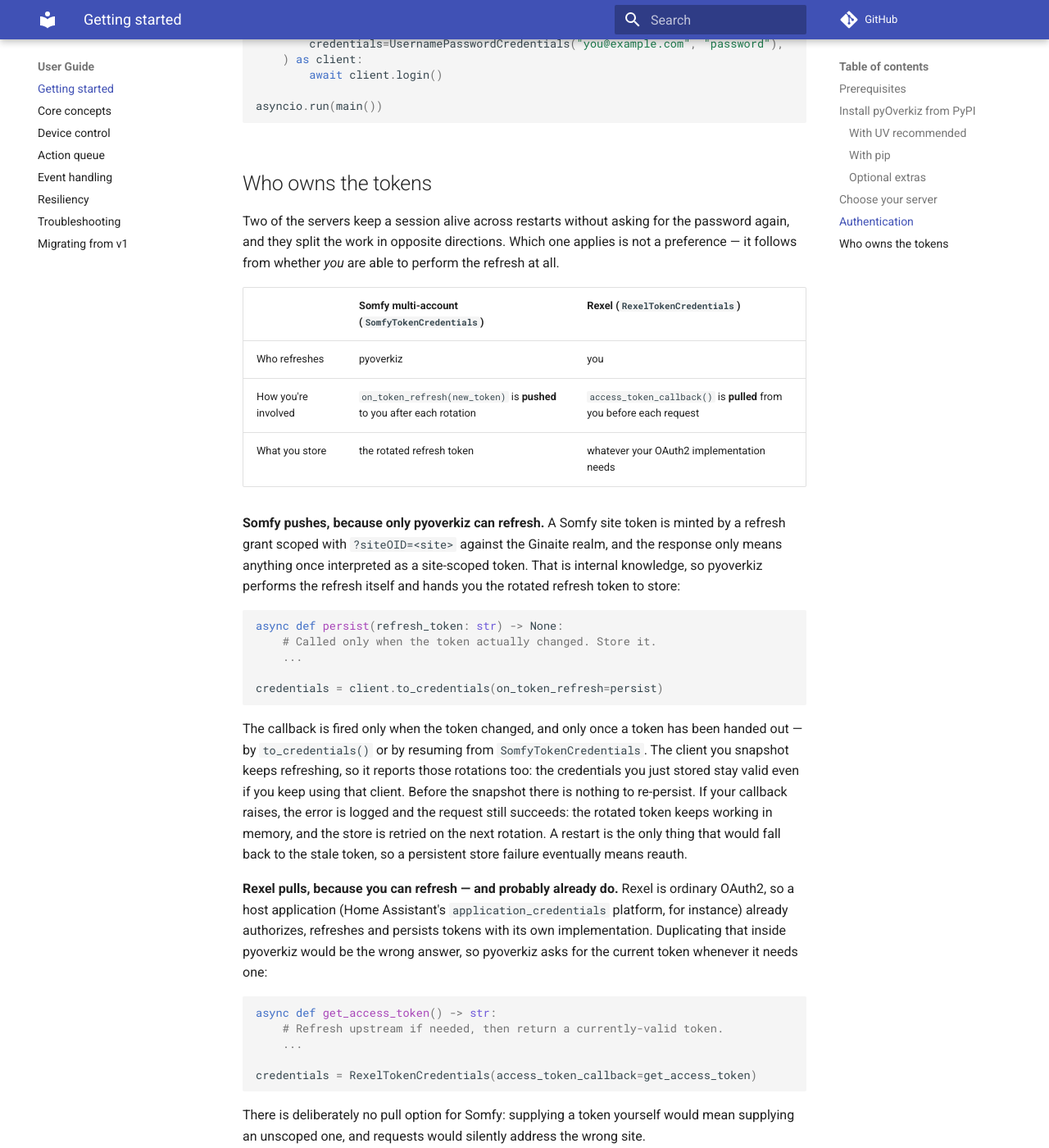
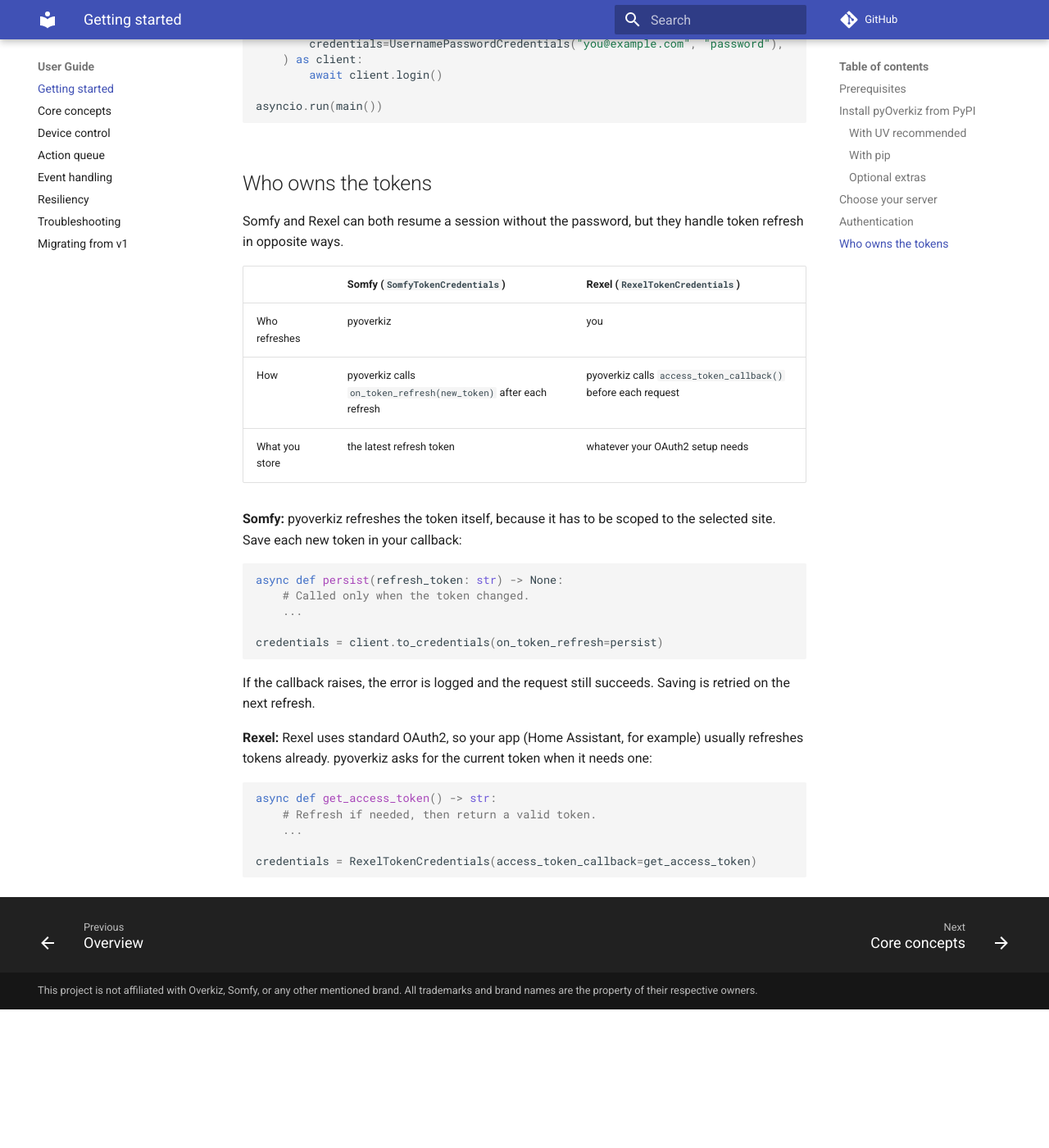
Before and after one commit to iMicknl/python-overkiz-api, an MkDocs documentation site: the page built from docs/getting-started.md, in a window 1280 px wide and 1400 px high, scrolled down 1826 px. Shown: the whole window at 82% size. Built offline with MkDocs 1.6.1 and Material for MkDocs 9.7.7, drawn with Linux system fonts in a browser that asks for light colours; comment, search, counter and statistics services are not loaded; after the commit the page ends 3057 px from its top, so only the background shows below that.

Commit message:
Simplify Somfy multi-account docs and comments

````diff
--- a/docs/getting-started.md
+++ b/docs/getting-started.md
@@ -76,12 +76,15 @@
 
 === "Somfy (multi-account cloud)"
 
-    Use `Server.SOMFY` with `UsernamePasswordCredentials` when a single Somfy
-    account owns or is invited to **multiple sites (homes)** — the "multi
-    account sign-in" feature of the TaHoma app. Unlike the region-specific
-    `Server.SOMFY_EUROPE`/`SOMFY_AMERICA`/`SOMFY_OCEANIA` servers, `Server.SOMFY`
-    is region-agnostic: it discovers every site on the account and resolves the
-    correct regional endpoint for the one you select.
+    !!! warning "Experimental"
+
+        `Server.SOMFY` copies how the TaHoma app signs in and may change within
+        2.x. Stored `SomfyTokenCredentials` will keep working. For an account
+        with a single site, `SOMFY_EUROPE`, `SOMFY_AMERICA` and `SOMFY_OCEANIA`
+        remain the stable choice.
+
+    Use `Server.SOMFY` when one Somfy account has access to several sites
+    (homes). It finds every site on the account and picks the right region.
 
     ```python
     import asyncio
@@ -96,17 +99,14 @@
             server=Server.SOMFY,
             credentials=UsernamePasswordCredentials("you@example.com", "password"),
         ) as client:
-            # Skip the event listener: it cannot be registered before a site is
-            # selected, since requests are scoped to the selected site.
+            # The event listener needs a selected site.
             await client.login(register_event_listener=False)
 
-            # login() auto-selects a sole site, so only a real multi-site
-            # account still needs a choice.
+            # login() already selects the site if there is only one.
             if client.selected_gateway is None:
                 gateways = await client.discover_gateways()
                 client.select_gateway(gateways[0].gateway_id)
 
-            # Client is now scoped to the selected site and ready to use.
             setup = await client.get_setup()
             print(f"{len(setup.devices)} device(s)")
 
@@ -116,30 +116,17 @@
     asyncio.run(main())
     ```
 
-    Each `GatewayCandidate` from `discover_gateways()` carries a human-readable
-    `label` (the site name) and `home_id`, so a multi-site UI can let the user
-    pick before calling `select_gateway`. After `login()` (and after every
-    `select_gateway`), `client.selected_gateway` reports the gateway requests are
-    scoped to, or `None` when a choice is still pending.
+    Each `GatewayCandidate` has a `label` (the site name) and `home_id` you can
+    show in a site picker. `roles` holds the account's role on that site:
+    `owner`, `secondary`, or an id for a custom role. Sites you were invited to
+    are listed too; they may only give access to some devices.
 
-    **Access levels.** A site the account was merely invited to is listed like
-    any other, and its `roles` holds the account's role on that site — `owner`,
-    `secondary`, or an opaque id for a custom or installer role. pyoverkiz does
-    not filter on it: even the most limited access keeps control of some devices,
-    so such a site works in reduced form rather than not at all. Use `roles` to
-    explain that reduction to a user, not to hide the site.
+    Requests made before a site is selected raise `NoGatewaySelectedError`.
 
-    Requests made before a site is selected raise `NoGatewaySelectedError`: the
-    account-wide token is not site-scoped, so there is no sensible site to talk
-    to yet.
-
-    **Resume without a password.** After selecting a site, call
-    `client.to_credentials()` to snapshot the session as `SomfyTokenCredentials`
-    (a refresh token scoped to the selected site). Persist it and pass it back on
-    the next run to log in without the password grant, token exchange, or
-    discovery. The refresh token rotates, so supply an `on_token_refresh`
-    callback to re-persist it — without one, the first rotation spends the token
-    you stored and pyoverkiz logs a warning, since the next resume will fail.
+    **Resume without a password.** After selecting a site, store the result of
+    `client.to_credentials()` and pass it back on the next run. This skips login
+    and site discovery. The refresh token changes over time, so pass
+    `on_token_refresh` to save each new one.
 
     ```python
     import asyncio
@@ -165,25 +152,7 @@
     #     stored = client.to_credentials(on_token_refresh=persist)
     ```
 
-    pyoverkiz owns this refresh cycle and pushes each rotated token to your
-    callback — see [Who owns the tokens](#who-owns-the-tokens).
-
-    !!! warning "`Server.SOMFY` is experimental"
-
-        The flow behind it — the Ginaite token exchange, the BOB site directory,
-        and the offline country-to-region map — is reconstructed from the TaHoma
-        app and may change within 2.x.
-
-        What will not change within 2.x: the `SomfyTokenCredentials` fields and
-        the `EMEA`/`APAC`/`SNABA` values of its `region`, so a stored credential
-        stays loadable. Gateway selection and session resume are ordinary
-        capabilities shared with Rexel, not experimental.
-
-        `Server.SOMFY` is expected to replace `Server.SOMFY_EUROPE`,
-        `SOMFY_AMERICA`, and `SOMFY_OCEANIA` eventually. Until then prefer the
-        per-region servers unless the account really has several sites: they are
-        not deprecated, warn about nothing, and are not scheduled for removal in
-        2.x.
+    See [Who owns the tokens](#who-owns-the-tokens).
 
 === "Somfy (local)"
 
@@ -443,56 +412,37 @@
 
 ## Who owns the tokens
 
-Two of the servers keep a session alive across restarts without asking for the
-password again, and they split the work in opposite directions. Which one applies
-is not a preference — it follows from whether *you* are able to perform the
-refresh at all.
+Somfy and Rexel can both resume a session without the password, but they
+handle token refresh in opposite ways.
 
-| | Somfy multi-account (`SomfyTokenCredentials`) | Rexel (`RexelTokenCredentials`) |
+| | Somfy (`SomfyTokenCredentials`) | Rexel (`RexelTokenCredentials`) |
 | --- | --- | --- |
 | Who refreshes | pyoverkiz | you |
-| How you're involved | `on_token_refresh(new_token)` is **pushed** to you after each rotation | `access_token_callback()` is **pulled** from you before each request |
-| What you store | the rotated refresh token | whatever your OAuth2 implementation needs |
+| How | pyoverkiz calls `on_token_refresh(new_token)` after each refresh | pyoverkiz calls `access_token_callback()` before each request |
+| What you store | the latest refresh token | whatever your OAuth2 setup needs |
 
-**Somfy pushes, because only pyoverkiz can refresh.** A Somfy site token is
-minted by a refresh grant scoped with `?siteOID=<site>` against the Ginaite
-realm, and the response only means anything once interpreted as a site-scoped
-token. That is internal knowledge, so pyoverkiz performs the refresh itself and
-hands you the rotated refresh token to store:
+**Somfy:** pyoverkiz refreshes the token itself, because it has to be scoped to
+the selected site. Save each new token in your callback:
 
 ```python
 async def persist(refresh_token: str) -> None:
-    # Called only when the token actually changed. Store it.
+    # Called only when the token changed.
     ...
 
 credentials = client.to_credentials(on_token_refresh=persist)
 ```
 
-The callback is fired only when the token changed, and only once a token has
-been handed out — by `to_credentials()` or by resuming from
-`SomfyTokenCredentials`. The client you snapshot keeps refreshing, so it reports
-those rotations too: the credentials you just stored stay valid even if you keep
-using that client. Before the snapshot there is nothing to re-persist. If your
-callback raises, the error is logged and the request
-still succeeds: the rotated token keeps working in memory, and the store is
-retried on the next rotation. A restart is the only thing that would fall back
-to the stale token, so a persistent store failure eventually means reauth.
+If the callback raises, the error is logged and the request still succeeds.
+Saving is retried on the next refresh.
 
-**Rexel pulls, because you can refresh — and probably already do.** Rexel is
-ordinary OAuth2, so a host application (Home Assistant's
-`application_credentials` platform, for instance) already authorizes, refreshes
-and persists tokens with its own implementation. Duplicating that inside
-pyoverkiz would be the wrong answer, so pyoverkiz asks for the current token
-whenever it needs one:
+**Rexel:** Rexel uses standard OAuth2, so your app (Home Assistant, for
+example) usually refreshes tokens already. pyoverkiz asks for the current token
+when it needs one:
 
 ```python
 async def get_access_token() -> str:
-    # Refresh upstream if needed, then return a currently-valid token.
+    # Refresh if needed, then return a valid token.
     ...
 
 credentials = RexelTokenCredentials(access_token_callback=get_access_token)
 ```
-
-There is deliberately no pull option for Somfy: supplying a token yourself would
-mean supplying an unscoped one, and requests would silently address the wrong
-site.
````
Also changed, not shown: 2 other files.
